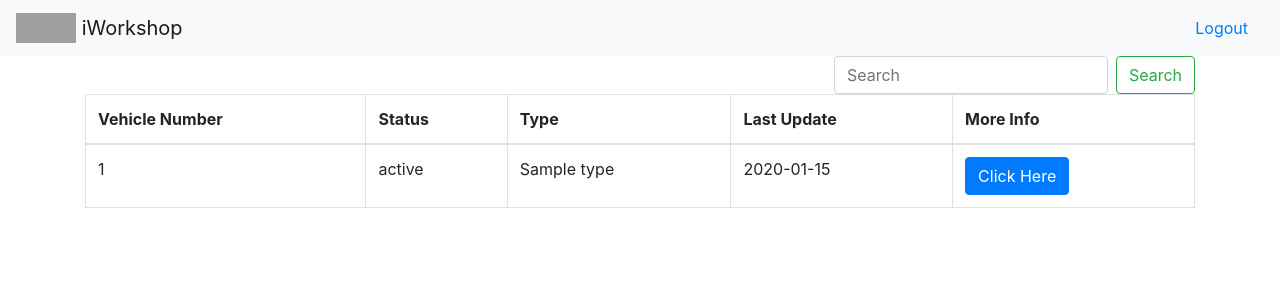
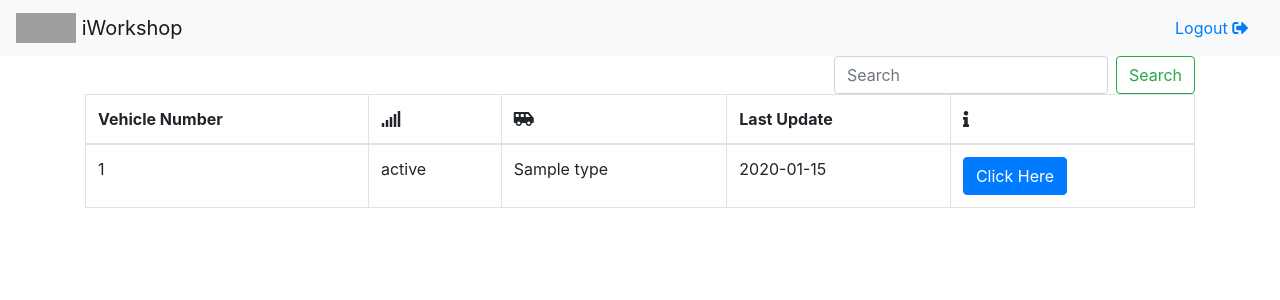
Before and after one commit to dondasasmita/what-s-the-milage, a Node server app: template views/list-all-vehicles.ejs in a window 1280 px wide. Shown: the top 300 px of the page. Run offline with Node 20, Linux system fonts and the light colour scheme; the template is opened without the code that fills it: most values are stand-ins (such as "Sample title", 1, 10 or a date in 2020); some libraries are stand-ins or nearby versions; grey boxes are pictures that could not be loaded.

Commit message:
added font awesome icons for front end

```diff
--- a/views/list-all-vehicles.ejs
+++ b/views/list-all-vehicles.ejs
@@ -9,17 +9,21 @@
           <thead>
             <tr>
               <th>Vehicle Number</th>
-              <th>Status</th>
-              <th>Type</th>
+              <th><i class="fas fa-signal"></i></th>
+              <th><i class="fas fa-shuttle-van"></th>
               <th>Last Update</th>
-              <th>More Info</th>
+              <th><i class="fas fa-info"></i></th>
             </tr>
           </thead>
           <tbody>
             <% vehicles.forEach((vehicle, index) => { %>
             <tr>
               <td scope="row"><%= vehicle.number%></td>
-              <td scope="row"><%= vehicle.status%></td>
+              <% if (vehicle.status === "online") { %>
+                <td scope="row"><i class="fas fa-check"></i></td>
+              <% } else { %>
+                <td scope="row"><%= vehicle.status%></td>
+              <% } %>
               <td scope="row"><%= vehicle.type%></td>
               <td scope="row"><%= vehicle.last_update%></td>
               <td>
--- a/views/partials/header.ejs
+++ b/views/partials/header.ejs
@@ -12,6 +12,18 @@
       integrity="sha384-MCw98/SFnGE8fJT3GXwEOngsV7Zt27NXFoaoApmYm81iuXoPkFOJwJ8ERdknLPMO"
       crossorigin="anonymous"
     />
+
+    <!-- Font Awesome -->
+    <link
+      rel="stylesheet"
+      href="https://use.fontawesome.com/releases/v5.5.0/css/all.css"
+      integrity="sha384-B4dIYHKNBt8Bc12p+WXckhzcICo0wtJAoU8YZTY5qE0Id1GSseTk6S+L3BlXeVIU"
+      crossorigin="anonymous"
+    />
+
+    <!-- Custom CSS -->
+    <link rel="stylesheet" href="/views/css/sb-admin.css" />
+
     <title><%= title %></title>
   </head>
   <body>
@@ -28,7 +40,11 @@
           iWorkshop
         </a>
         <ul class="nav justify-content-end">
-          <li class="nav-item"><a class="nav-link" href="/">Logout</a></li>
+          <li class="nav-item">
+            <a class="nav-link" href="/"
+              >Logout <i class="fas fa-sign-out-alt"></i
+            ></a>
+          </li>
         </ul>
       </nav>
       <div class="container">
```
